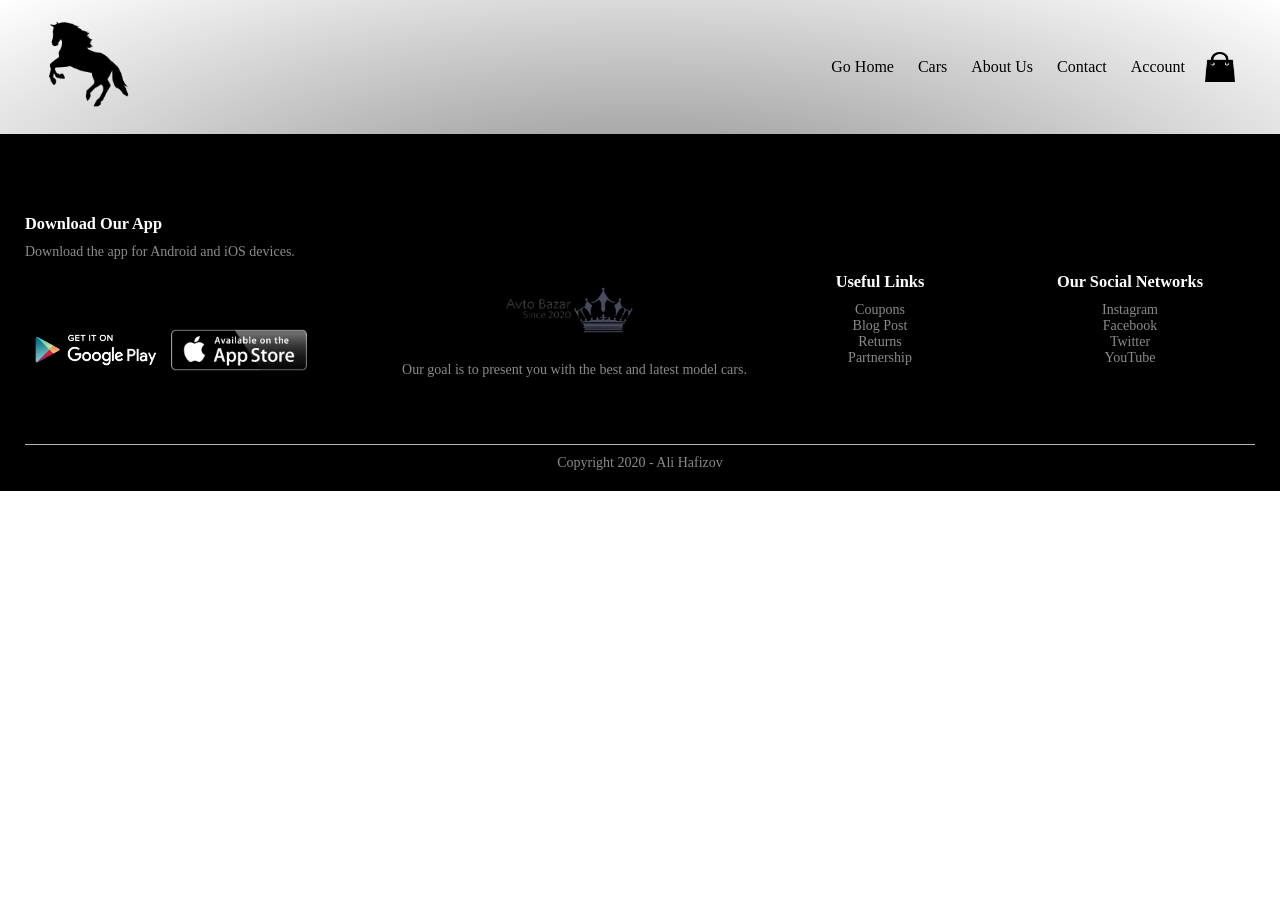
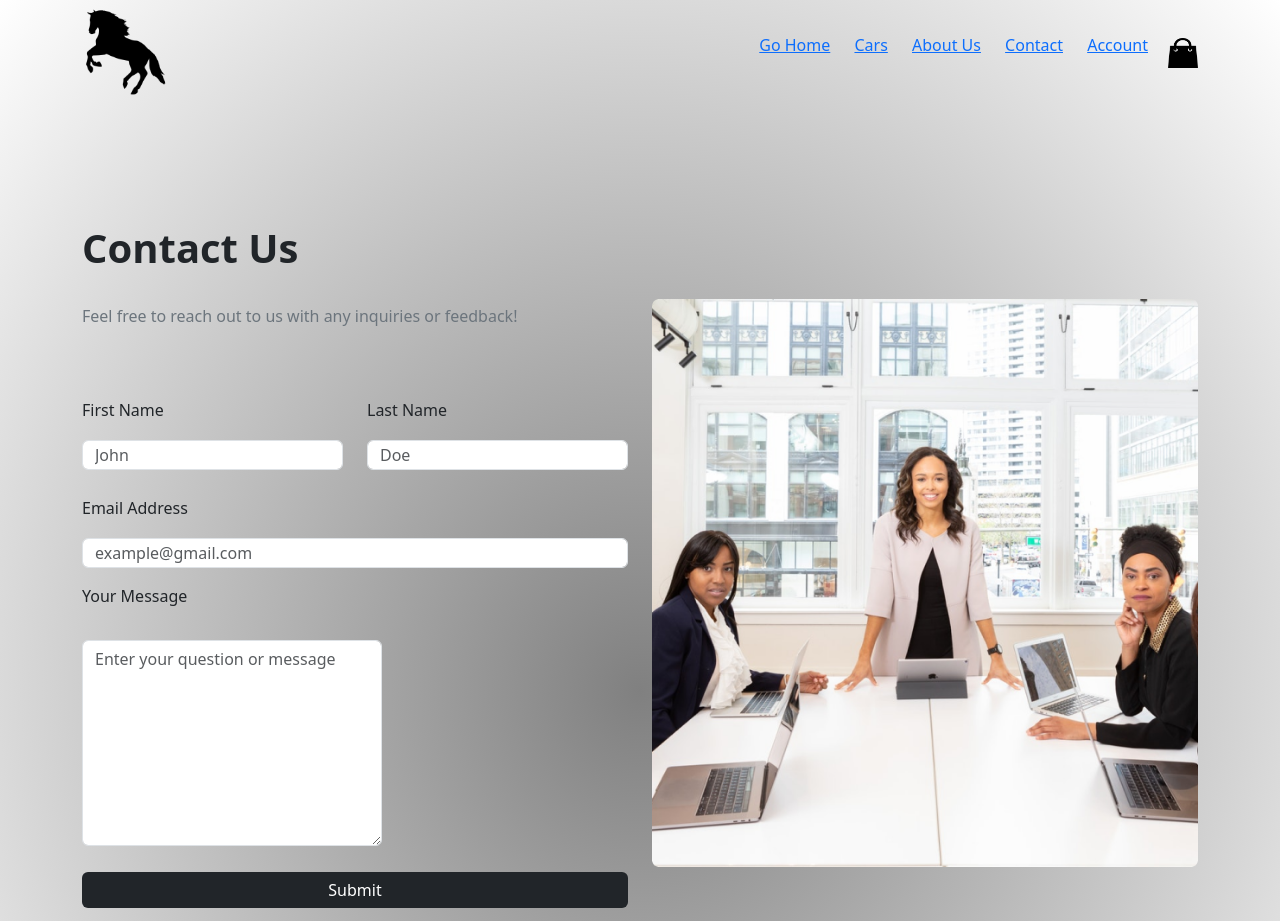
Before and after one commit to AbdelkhalekMo/Cars, a plain HTML site: page Bazar Auto/elaqe.html in a window 1280 px wide. Shown: the top 921 px of the page. Before the commit the page ends 800 px from the top, so only its background shows below. Drawn offline with nearby package versions, Linux system fonts and the light colour scheme; a small style sheet from the web is missing; a web font is replaced by a local one.

Commit message:
uptodate

```diff
--- a/Bazar Auto/elaqe.html
+++ b/Bazar Auto/elaqe.html
@@ -8,6 +8,7 @@
           <link rel="stylesheet" href="bazar.css">
         <link rel="stylesheet" href="https://stackpath.bootstrapcdn.com/font-awesome/4.7.0/css/font-awesome.min.css">
         <link href="https://fonts.googleapis.com/css2?family=Crimson+Text&family=Volkhov&display=swap" rel="stylesheet">
+        <link href="https://cdn.jsdelivr.net/npm/bootstrap@5.3.2/dist/css/bootstrap.min.css" rel="stylesheet" integrity="sha384-TTrpTLu2hDPXmPc6sgVk/sBLnTBG+2LrmSjB/QNB5G/w3gUHFIFPk9QdYmKE2NpA4" crossorigin="anonymous">
     </head>
 
 
@@ -32,7 +33,7 @@
     <li><a href="bazar.html">Go Home</a></li>
     <li><a href="mallar.html">Cars</a></li>
     <li><a href="">About Us</a></li>
-    <li><a href="">Contact</a></li>
+    <li><a href="elaqe.html">Contact</a></li>
     <li><a href="giris.html">Account</a></li>
 </ul>
 
@@ -42,9 +43,45 @@
 </div>
 </div>
 
-<!----------------Contact------------------>
+<!---------------- Contact Us------------------>
+
+<section class="py-5">
+    <div class="container">
+        <div class="row align-items-center">
+            <div class="col-lg-6 col-md-12 mb-4">
+                <h1 class="fw-bold">Contact Us</h1> <br>
+                <p class="text-secondary">Feel free to reach out to us with any inquiries or feedback!</p>
+                <form>
+                    <div class="row">
+                        <div class="col-md-6 mb-3">
+                            <label for="firstName" class="form-label">First Name</label>
+                            <input type="text" class="form-control" id="firstName" placeholder="John">
+                        </div>
+                        <div class="col-md-6 mb-3">
+                            <label for="lastName" class="form-label">Last Name</label>
+                            <input type="text" class="form-control" id="lastName" placeholder="Doe">
+                        </div>
+                    </div>
+                    <div class="mb-3">
+                        <label for="email" class="form-label">Email Address</label>
+                        <input type="email" class="form-control" id="email" placeholder="example@gmail.com">
+                    </div>
+                    <div class="mb-3">
+                        <label for="message" class="form-label">Your Message</label> <br><br>
+                        <textarea class="form-control" id="message" rows="8" style="width: 300px;" placeholder="Enter your question or message"></textarea>
+                    </div>
+                    <button type="submit" class="btn btn-dark">Submit</button>
+                </form>
+            </div>
+            <div class="col-lg-6 col-md-12 text-center">
+                <img src="./Hero Image.png" alt="Hero Image" class="img-fluid rounded">
+            </div>
+        </div>
+    </div>
+</section>
 
 
+<!-------- footer---------->
 
 
 <div class="footer">
@@ -87,11 +124,3 @@
         <p class="copyright"> Copyright 2020 - Ali Hafizov</p>
     </div>
 </div>
-
-
-
-
-
-
-</body>
-</html>
```
Also changed, not shown: Bazar Auto/bazar.html (+3 -2 lines), Bazar Auto/detallar.html (+1 -1 lines), Bazar Auto/giris.html (+1 -1 lines), Bazar Auto/mallar.html (+13 -13 lines), Bazar Auto/Hero Image.png (added).
